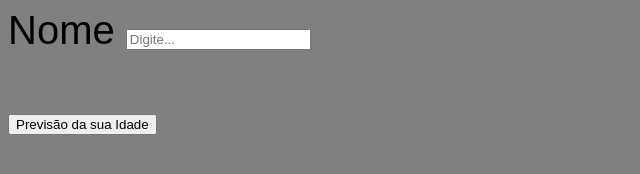
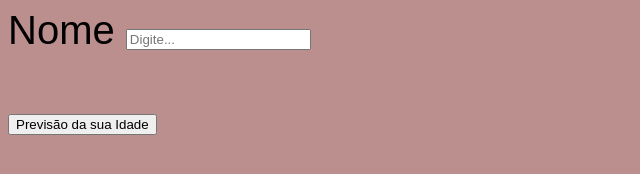
Before and after one commit to Dan1e1rodrigues/TSI-JS-2202, a plain HTML site: page meu-primeiro-arquivo.txt/ADO II/ADO II.html in a window 1280 px wide. Shown: the whole page, without its empty margins (0-640 px from the left). Drawn offline with Linux system fonts and the light colour scheme.

Commit message:
Mudando o design basico

```diff
--- a/meu-primeiro-arquivo.txt/ADO II/adoII.css
+++ b/meu-primeiro-arquivo.txt/ADO II/adoII.css
@@ -1,6 +1,6 @@
 body{
-    background-color: grey;
+    background-color: rosybrown;
     font-family:Arial;
     font-size:40px;
-
+    color: black;
 }
```
